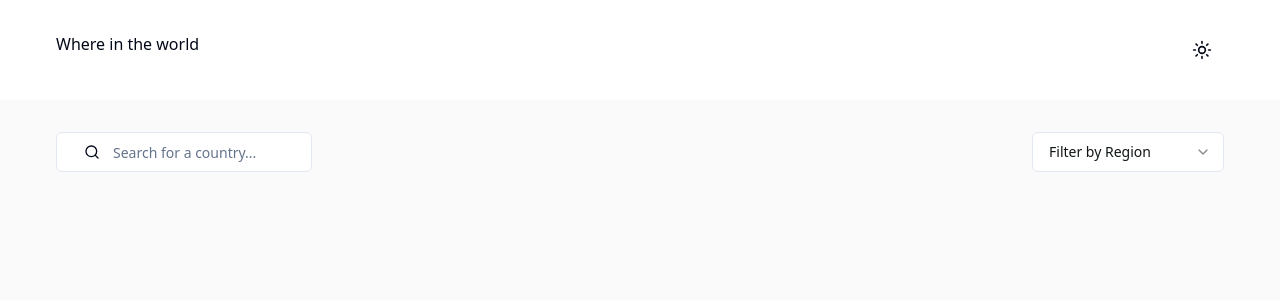
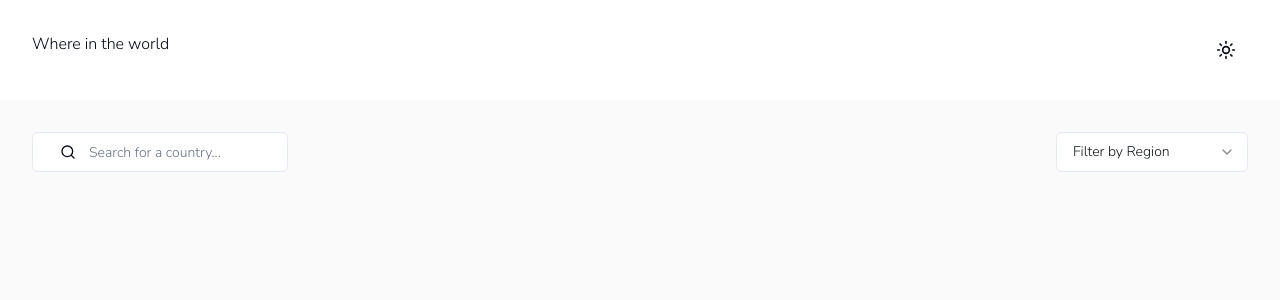
Before and after one commit to okutewonah/fm-countries, a Next.js app: page / in a window 1280 px wide. Shown: the top 300 px of the page. Built offline with nearby package versions, Linux system fonts and the light colour scheme.

Commit message:
custom fonts

```diff
--- a/src/app/layout.tsx
+++ b/src/app/layout.tsx
@@ -1,10 +1,13 @@
 import type { Metadata } from "next";
-import { Inter } from "next/font/google";
+import { Nunito_Sans } from "next/font/google";
 import "./globals.css";
 import { ThemeProvider } from "@/components/theme-provider";
 import { MainNav } from "@/components/main-nav";
 
-const inter = Inter({ subsets: ["latin"] });
+const nunitoSans = Nunito_Sans({
+  subsets: ["latin"],
+  weight: ["300", "600", "800"],
+});
 
 export const metadata: Metadata = {
   title: "Create Next App",
@@ -18,7 +21,9 @@ export default function RootLayout({
 }>) {
   return (
     <html lang="en">
-      <body className="bg-very-light-gray-light dark:bg-very-dark-blue-dark w-full">
+      <body
+        className={`${nunitoSans.className} bg-very-light-gray-light dark:bg-very-dark-blue-dark w-full`}
+      >
         <ThemeProvider
           attribute="class"
           defaultTheme="system"
@@ -26,7 +31,7 @@ export default function RootLayout({
           disableTransitionOnChange
         >
           <MainNav />
-          <main className="px-[3.5rem] py-[2rem]">{children}</main>
+          <main className="px-[2rem] py-[2rem]">{children}</main>
         </ThemeProvider>
       </body>
     </html>
--- a/src/app/page.tsx
+++ b/src/app/page.tsx
@@ -13,7 +13,7 @@ import Image from "next/image";
 export default function Home() {
   return (
     <>
-      <section className="flex justify-between">
+      <section className="flex flex-col md:flex-row justify-between">
         <div className="relative">
           <Search className="absolute left-6 top-3 h-4 2-4 " />
           <Input
@@ -24,7 +24,7 @@ export default function Home() {
             placeholder="Search for a country..."
           />
         </div>
-        <div>
+        <div className="mt-[2rem] md:mt-0">
           <Select>
             <SelectTrigger className="bg-white-mode-text dark:bg-dark-blue-dark text-very-dark-blue-light dark:text-white-mode-text h-[2.5rem] w-[12rem] pl-4">
               <SelectValue placeholder="Filter by Region" />
--- a/src/components/main-nav.tsx
+++ b/src/components/main-nav.tsx
@@ -1,15 +1,16 @@
 import { cn } from "@/lib/utils";
 import { ModeToggle } from "./toggle-mode";
+import Link from "next/link";
 
 export function MainNav() {
   return (
     <nav
       className={cn(
-        "bg-white-mode-text dark:bg-dark-blue-dark flex justify-between py-[2rem] px-[3.5rem]"
+        "bg-white-mode-text dark:bg-dark-blue-dark flex justify-between py-[2rem] px-[2rem]"
       )}
     >
       <div>
-        <h1>Where in the world</h1>
+        <Link href="/">Where in the world</Link>
       </div>
       <div>
         <ModeToggle />
```
